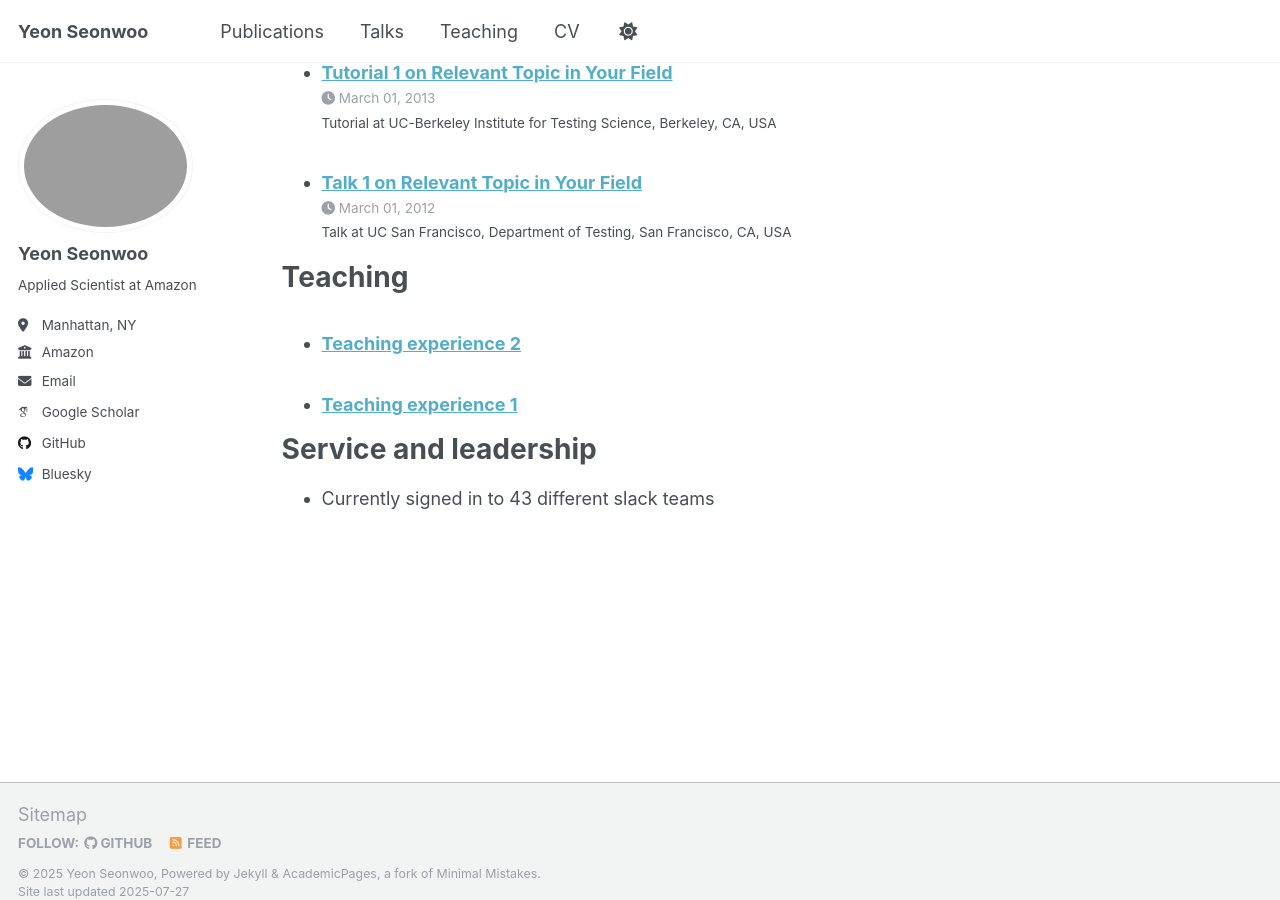
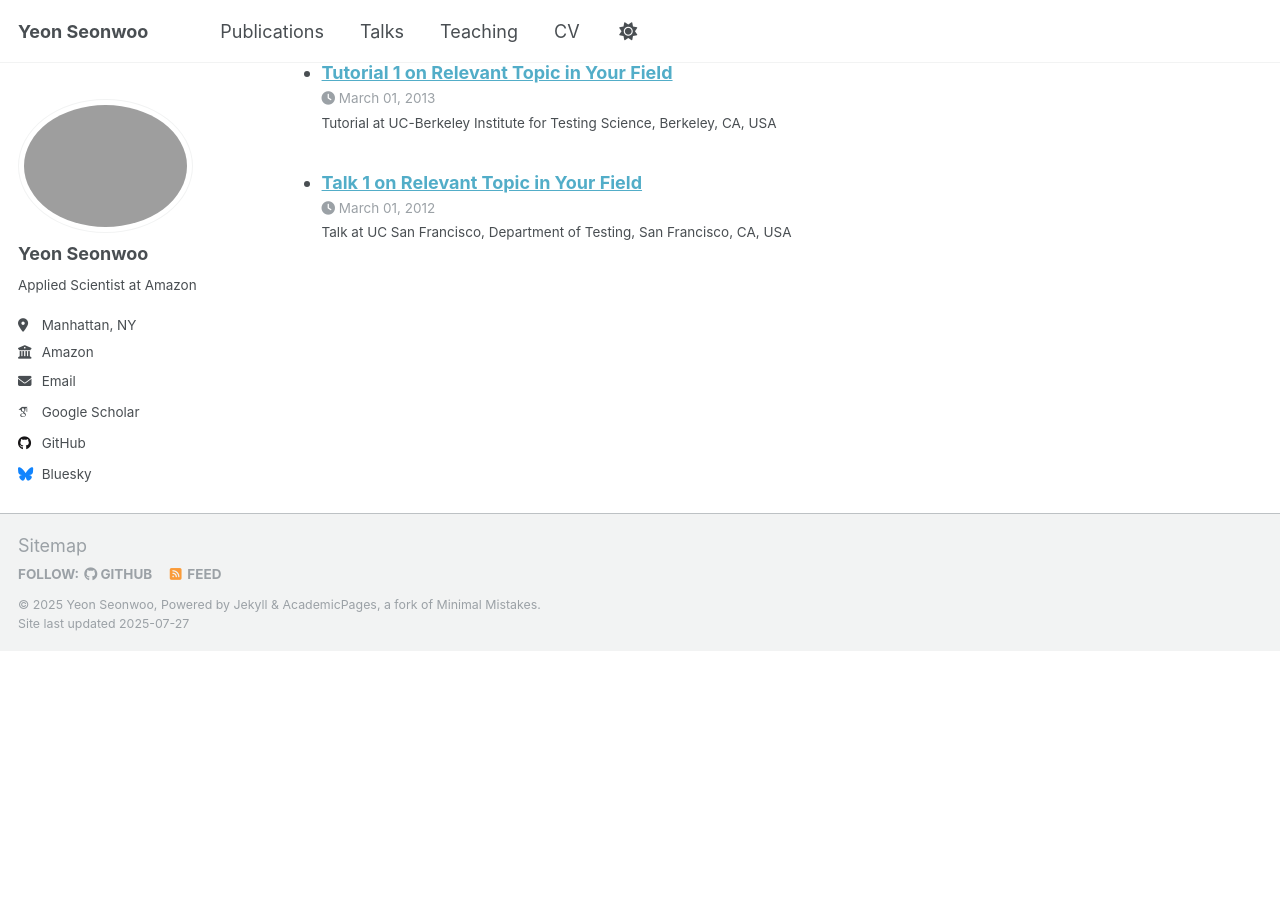
Before and after one commit to yeonsw/yeonsw.github.io, a Jekyll site: the page built from _pages/cv.md, in a window 1280 px wide and 900 px high, scrolled down 1221 px. Built offline with Jekyll 4.4.1, drawn with Linux system fonts in a browser that asks for light colours; some web fonts are replaced; a script that is not in the unit is left out; after the commit the page ends 1872 px from its top, so only the background shows below that.

Commit message:
Update cv.md

```diff
--- a/_pages/cv.md
+++ b/_pages/cv.md
@@ -34,13 +34,3 @@
   <ul>{% for post in site.talks reversed %}
     {% include archive-single-talk-cv.html  %}
   {% endfor %}</ul>
-
-Teaching
-======
-  <ul>{% for post in site.teaching reversed %}
-    {% include archive-single-cv.html %}
-  {% endfor %}</ul>
-
-Service and leadership
-======
-* Currently signed in to 43 different slack teams
```
